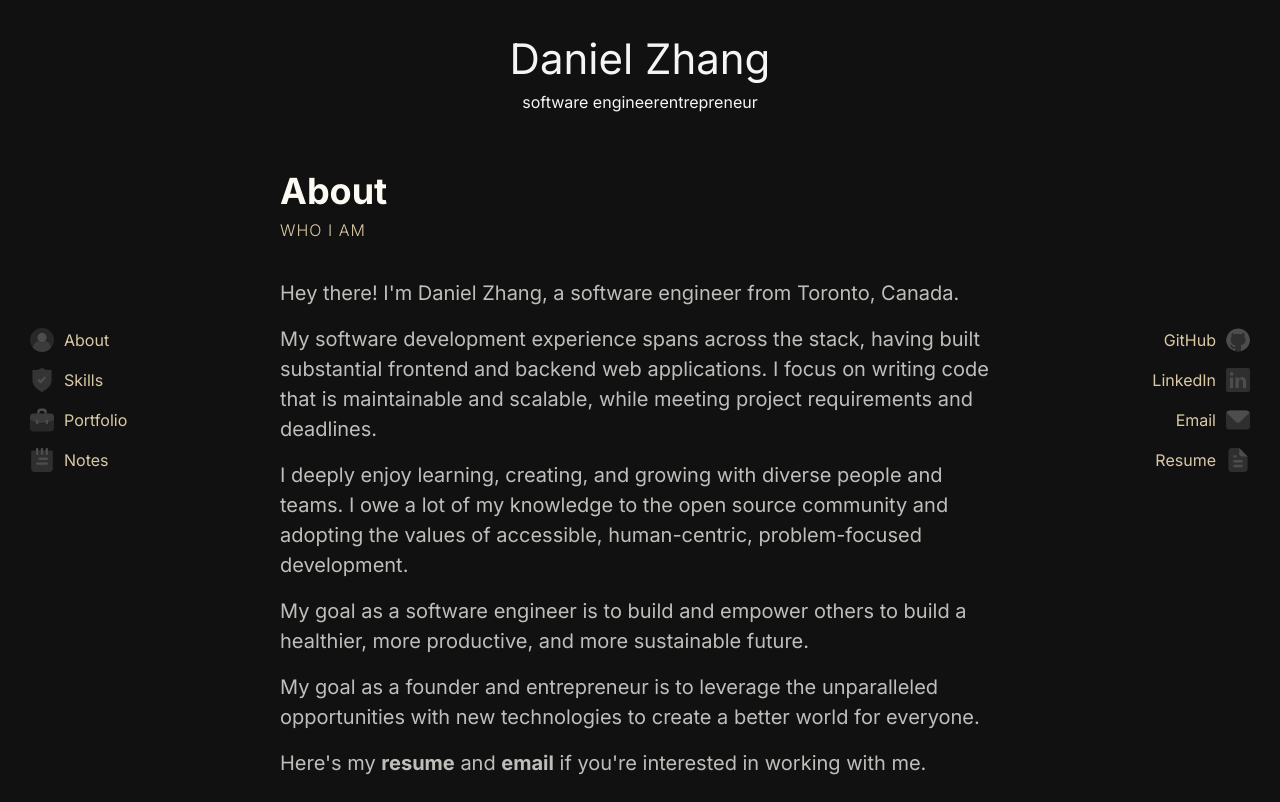
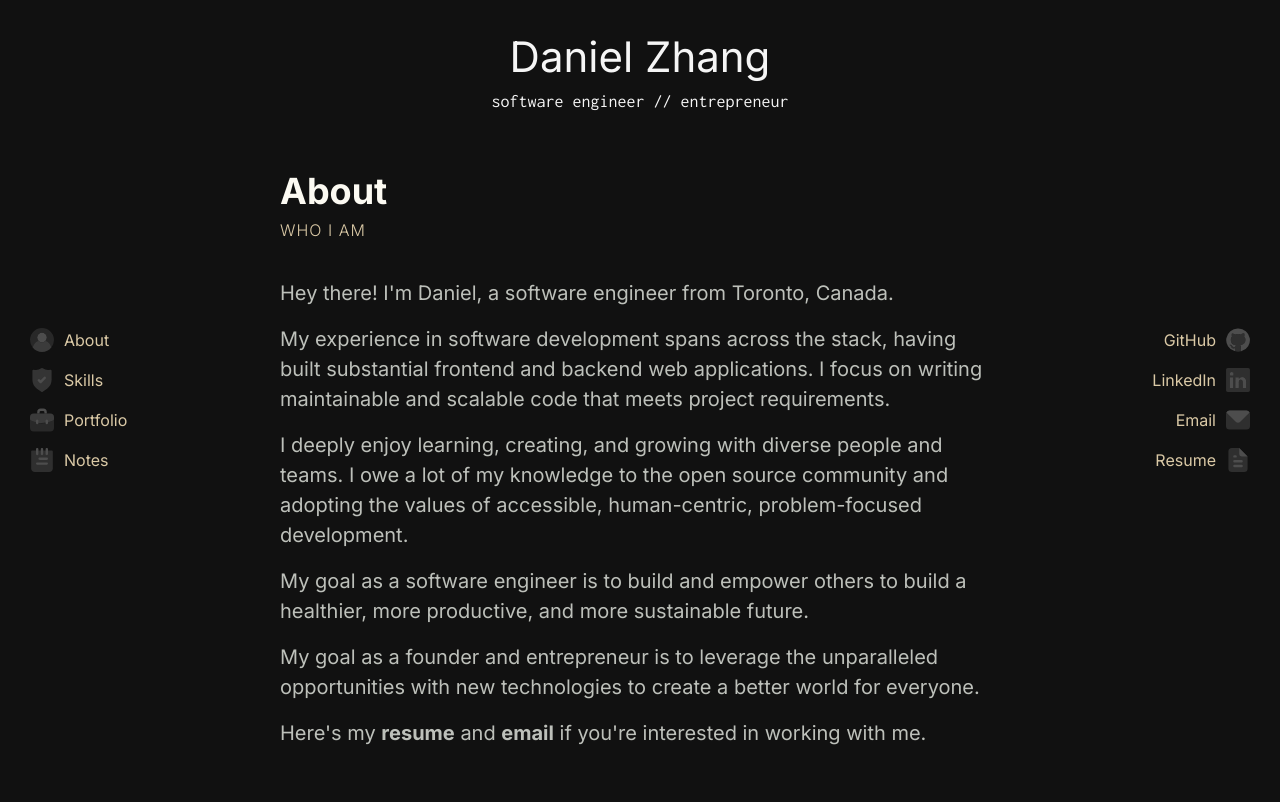
Before and after one commit to DanielHZhang/danielhzhang, a Next.js app: page /about in a window 1280 px wide. Built offline with nearby package versions, Linux system fonts and the light colour scheme.

Commit message:
Adding css variables

```diff
--- a/src/components/global/index.tsx
+++ b/src/components/global/index.tsx
@@ -1,18 +1,15 @@
 import {css, Global} from '@emotion/react';
 
-export const GlobalCss = (): JSX.Element => (
-  <Global
-    styles={css`
-      ::-webkit-scrollbar {
-        background-color: #202324;
-        color: #aba499;
-        &-corner {
-          background-color: #181a1b;
-        }
-        &-thumb {
-          background-color: #454a4d;
-        }
-      }
-    `}
-  />
-);
+export const GlobalCss = (): JSX.Element => <Global styles={css``} />;
+
+// ::-webkit-scrollbar {
+//   /* background-color: var(--background-primary); */
+//   background-color: #202324;
+//   color: #aba499;
+//   &-corner {
+//     background-color: #181a1b;
+//   }
+//   &-thumb {
+//     background-color: #454a4d;
+//   }
+// }
--- a/src/components/layout/main.tsx
+++ b/src/components/layout/main.tsx
@@ -57,10 +57,12 @@ export const MainLayout = ({children}: Props): JSX.Element => {
           }}
         >
           <div css={{fontSize: '4.2rem'}}>Daniel Zhang</div>
-          <Flex mainAxis='center' crossAxis='center'>
-            <div>software engineer</div>
-            <div> </div>
-            <div>entrepreneur</div>
+          <Flex
+            mainAxis='center'
+            crossAxis='center'
+            css={{fontFamily: 'Inconsolata', fontSize: '1.8rem'}}
+          >
+            <div>software engineer // entrepreneur</div>
           </Flex>
         </Flex>
       </GridItem>
--- a/src/pages/_app.tsx
+++ b/src/pages/_app.tsx
@@ -1,6 +1,7 @@
 import 'src/styles/normalize.css';
 import 'src/styles/global.css';
 import React, {Fragment} from 'react';
+import Head from 'next/head';
 import {AppProps} from 'next/app';
 import {Cursor} from 'src/components/cursor';
 import {GlobalCss} from 'src/components/global';
@@ -9,6 +10,13 @@ import {Title} from 'src/components/title';
 export default function App({Component, pageProps}: AppProps): JSX.Element {
   return (
     <Fragment>
+      <Head>
+        <link rel='preconnect' href='https://fonts.gstatic.com' />
+        <link
+          href='https://fonts.googleapis.com/css2?family=Inconsolata&family=Inter:wght@300;400;500;600;700&display=swap'
+          rel='stylesheet'
+        />
+      </Head>
       <Title />
       <GlobalCss />
       <Component {...pageProps} />
--- a/src/pages/about.tsx
+++ b/src/pages/about.tsx
@@ -28,11 +28,11 @@ export default function AboutPage(): JSX.Element {
             spacing='1.6rem'
             css={{color: '#BDC0BA' /* '#91989F' */, fontSize: '2rem'}}
           >
-            <p>Hey there! I'm Daniel Zhang, a software engineer from Toronto, Canada.</p>
+            <p>Hey there! I'm Daniel, a software engineer from Toronto, Canada.</p>
             <p>
-              My software development experience spans across the stack, having built substantial
-              frontend and backend web applications. I focus on writing code that is maintainable
-              and scalable, while meeting project requirements and deadlines.
+              My experience in software development spans across the stack, having built substantial
+              frontend and backend web applications. I focus on writing maintainable and scalable
+              code that meets project requirements.
             </p>
             <p>
               I deeply enjoy learning, creating, and growing with diverse people and teams. I owe a
--- a/src/styles/global.css
+++ b/src/styles/global.css
@@ -1,7 +1,10 @@
-@import url('https://fonts.googleapis.com/css2?family=Inter:wght@300;400;500;600;700&display=swap');
-
 :root {
   font-size: 62.5%;
+  --background-primary: #111111;
+  --selection-background: #fedfe1;
+  --scrollbar-background: #202324;
+  --scrollbar-thumb: #454a4d;
+  --scrollbar-corner: #181a1b;
 }
 
 body {
@@ -11,5 +14,22 @@ body {
   font-size: 1.6rem;
   font-family: 'Inter';
   overflow: hidden auto;
-  background-color: #111111;
+  background-color: var(--background-primary);
 }
+
+::selection {
+  color: var(--background-primary);
+  background-color: var(--selection-background);
+}
+
+::-webkit-scrollbar {
+  background-color: var(--scrollbar-background);
+}
+
+::-webkit-scrollbar-corner {
+  background-color: var(--scrollbar-corner);
+}
+
+::-webkit-scrollbar-thumb {
+  background-color: var(--scrollbar-thumb);
+}
```
